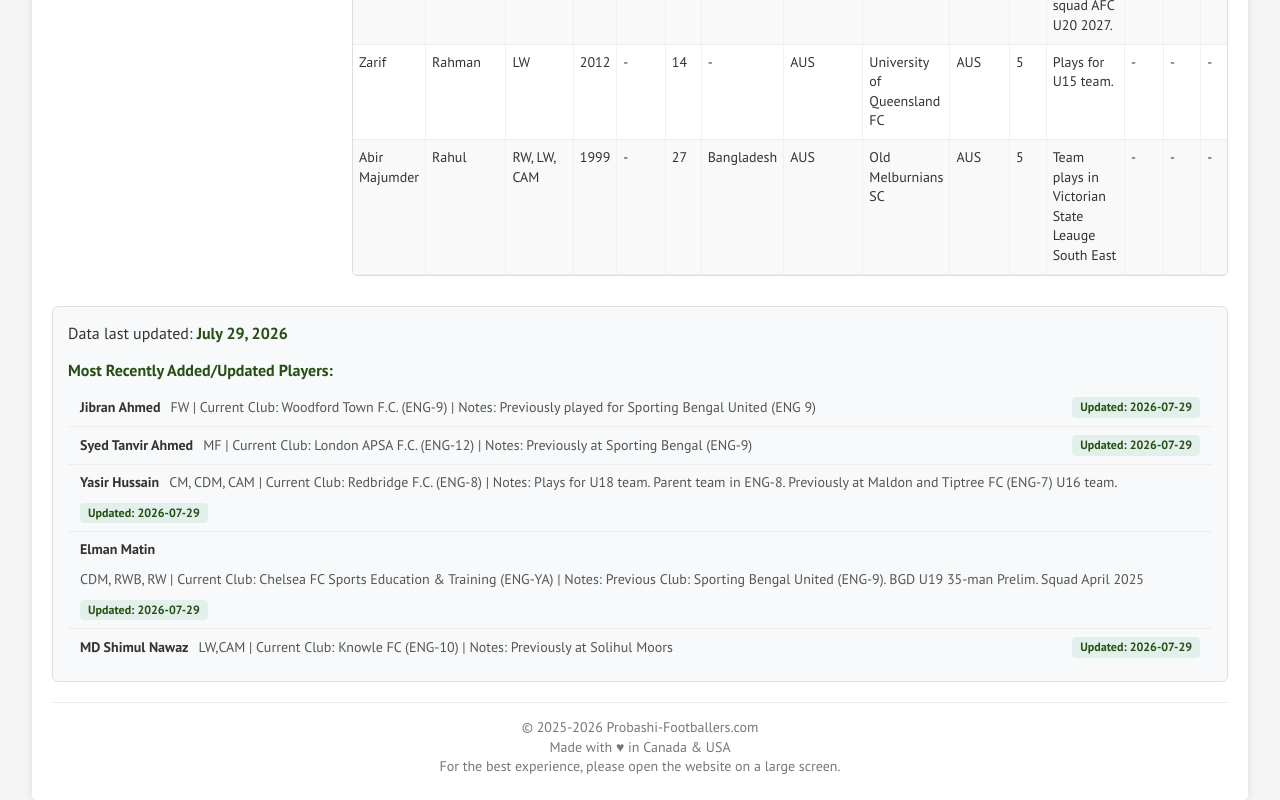
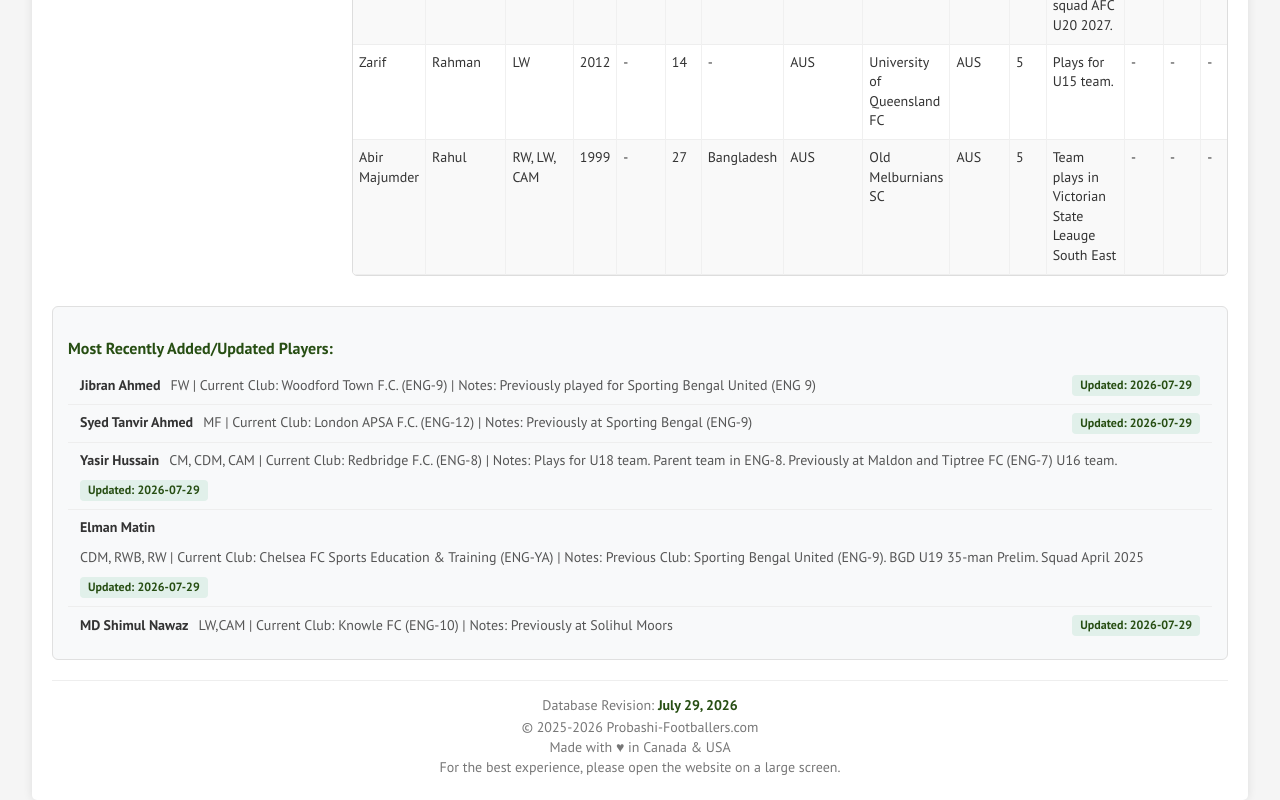
Before and after one commit to dr-shiffles/probashi-footballers, a plain HTML site: page index.html in a window 1280 px wide. Shown: the part 1322-2122 px from the top of the page. Drawn offline with Linux system fonts and the light colour scheme.

Commit message:
Update index.html

```diff
--- a/index.html
+++ b/index.html
@@ -160,13 +160,13 @@
 
         <!--- Latest updates -->
         <div class="last-update">
-            <p>Data last updated: <span id="lastUpdate"></span></p>
             <p style="font-weight: bold; margin-top: 15px; margin-bottom: 8px; color: #274e13;">
                  Most Recently Added/Updated Players:
             </p>
             <ul id="recentUpdatesList" class="recent-updates-list"></ul>
         </div>
         <footer>
+            <p>Database Revision: <span id="lastUpdate"></span></p>
             <p>
                 © 2025-2026 Probashi-Footballers.com<br />
                 Made with ♥ in Canada & USA<br />
```
